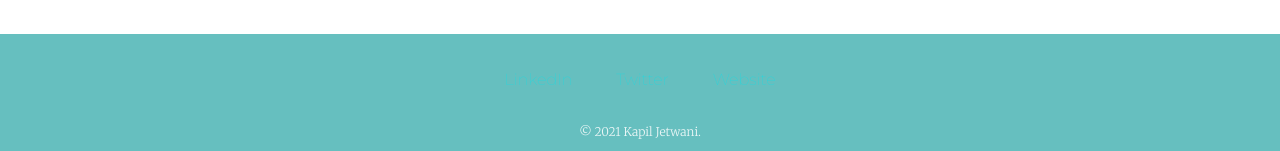
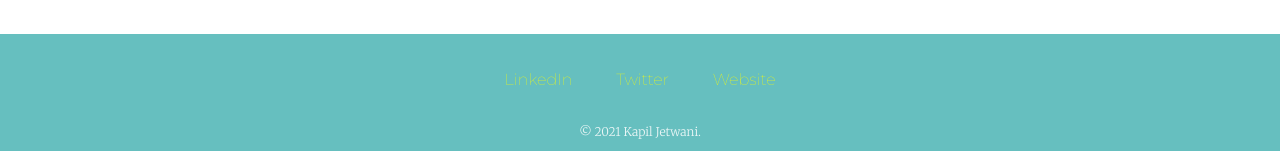
Before and after one commit to kapi1804/personal-cv, a plain HTML site: page index.html in a window 1280 px wide. Shown: the part 2507-2658 px from the top of the page. Drawn offline with Linux system fonts and the light colour scheme.

Commit message:
Update styles.css

```diff
--- a/styles.css
+++ b/styles.css
@@ -182,7 +182,7 @@ a{
 
 }
 a{
-  color:#18dce3;
+  color:yellow;
   font-family: 'Montserrat', sans-serif;
   margin:10px 20px;
   text-decoration: none;
```
